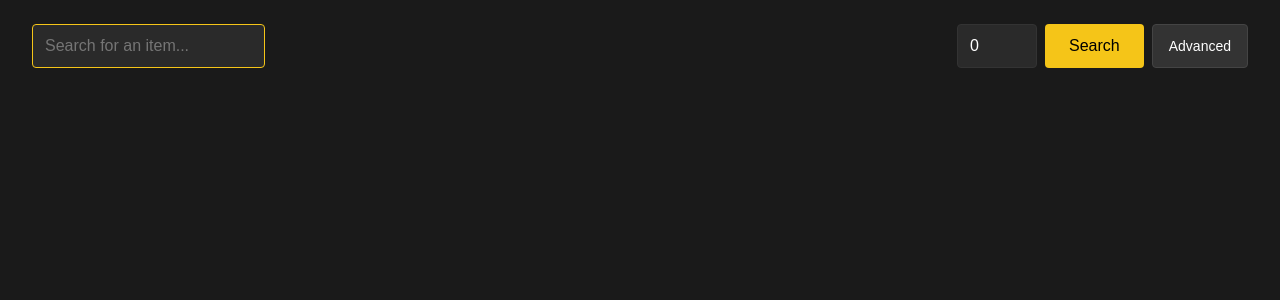
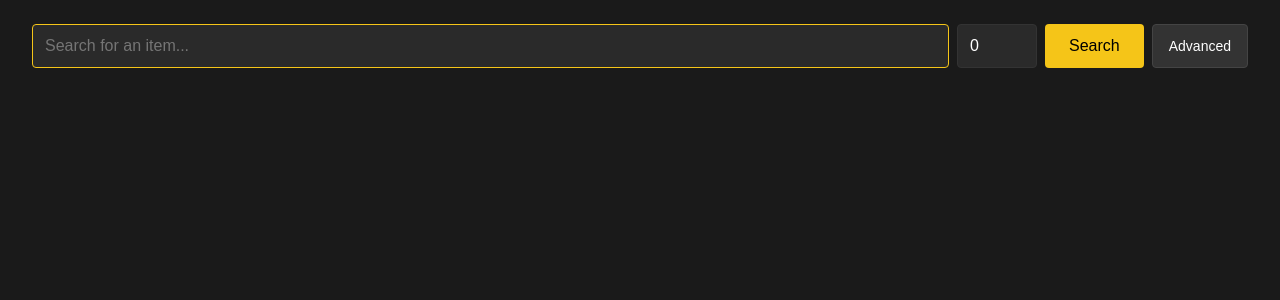
Before and after one commit to Regateiro/warframe-drops-finder, a Flask app: page / in a window 1280 px wide. Shown: the part 69-369 px from the top of the page. Run offline with Flask 3, Linux system fonts and the light colour scheme; parts of the project's set-up code (start-up, migrations or seed data) failed here and were passed over.

Commit message:
Full width input

```diff
--- a/warframe/static/autocomplete.js
+++ b/warframe/static/autocomplete.js
@@ -1,12 +1,6 @@
 function setupAutocomplete(input, api, onSelect) {
     input.setAttribute('autocomplete', 'off');
-
-    const wrap = document.createElement('div');
-    wrap.className = 'autocomplete-wrap';
-    wrap.className = 'autocomplete-wrap';
-    wrap.style.position = 'relative';
-    input.parentNode.insertBefore(wrap, input);
-    wrap.appendChild(input);
+    input.style.width = '100%';
 
     const dropdown = document.createElement('ul');
     dropdown.className = 'autocomplete-dropdown';
--- a/warframe/static/style.css
+++ b/warframe/static/style.css
@@ -29,8 +29,7 @@ form {
 }
 input[type="text"] {
     flex: 1;
-    min-width: 200px;
-    width: auto;
+    width: 100%;
     padding: 0.75rem;
     font-size: 1rem;
     border: 1px solid #333;
@@ -141,7 +140,6 @@ td.chance {
 }
 .autocomplete-wrap {
     flex: 1;
-    min-width: 200px;
 }
 .btn-drawer {
     padding: 0.75rem 1rem;
```
